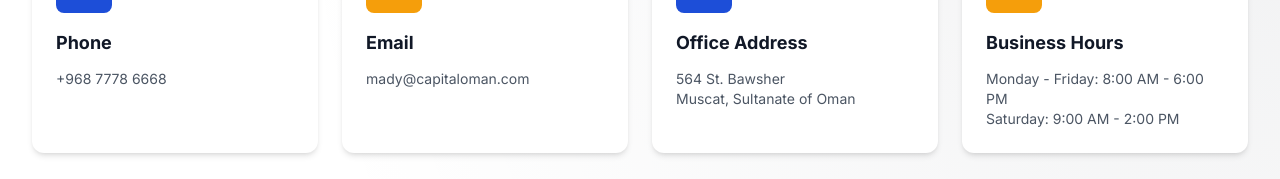
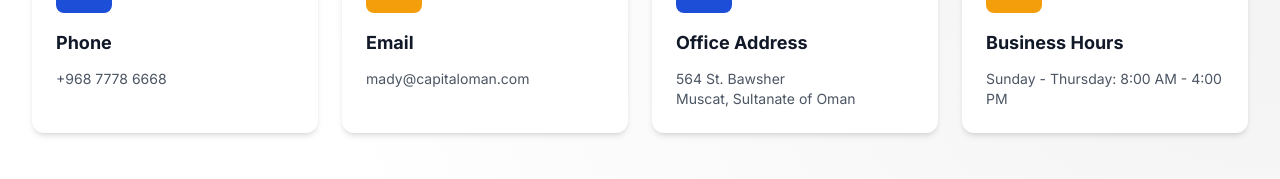
Before and after one commit to Capital-Support/Capital-Support, a React (Vite) app: page / in a window 1280 px wide. Both pictures are taken after a click on the button "Request Manpower". Shown: the part 527-706 px from the top of the page. Built offline with nearby package versions, Linux system fonts and the light colour scheme.

Commit message:
Business hours fixed

```diff
--- a/src/pages/Contact.tsx
+++ b/src/pages/Contact.tsx
@@ -49,7 +49,7 @@ export default function Contact({ setActivePage }: ContactProps) {
         company: formData.company || 'N/A',
         phone: formData.phone,
         message: formData.message,
-        to_email: 'mhammadhouj@gmail.com, mady@capitaloman.com',
+        to_email: 'mhammadhouj@gmail.com',
       };
 
       await emailjs.send(SERVICE_ID, TEMPLATE_ID, templateParams, PUBLIC_KEY);
@@ -119,7 +119,7 @@ export default function Contact({ setActivePage }: ContactProps) {
     {
       icon: <Clock size={28} />,
       title: 'Business Hours',
-      details: ['Monday - Friday: 8:00 AM - 6:00 PM', 'Saturday: 9:00 AM - 2:00 PM'],
+      details: ['Sunday - Thursday: 8:00 AM - 4:00 PM'],
       color: 'bg-[#F59E0B]',
     },
   ];
```
